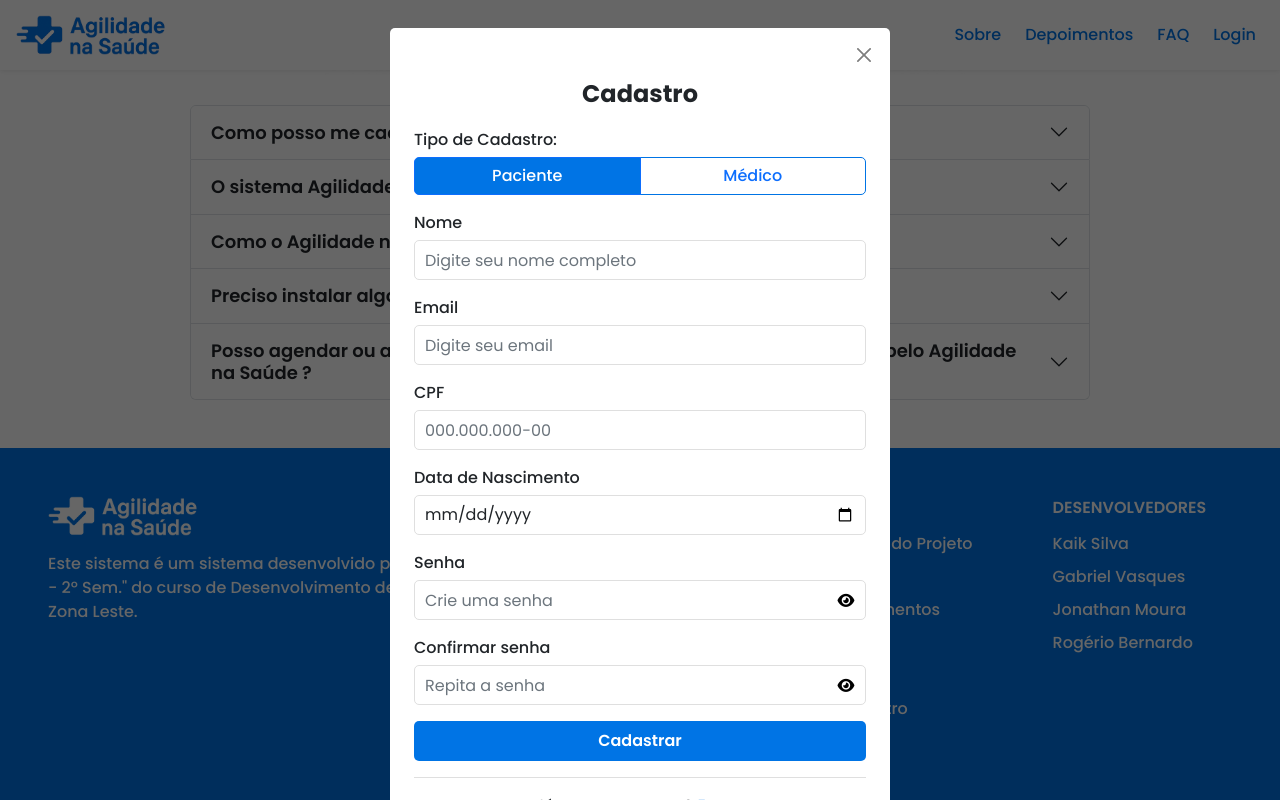
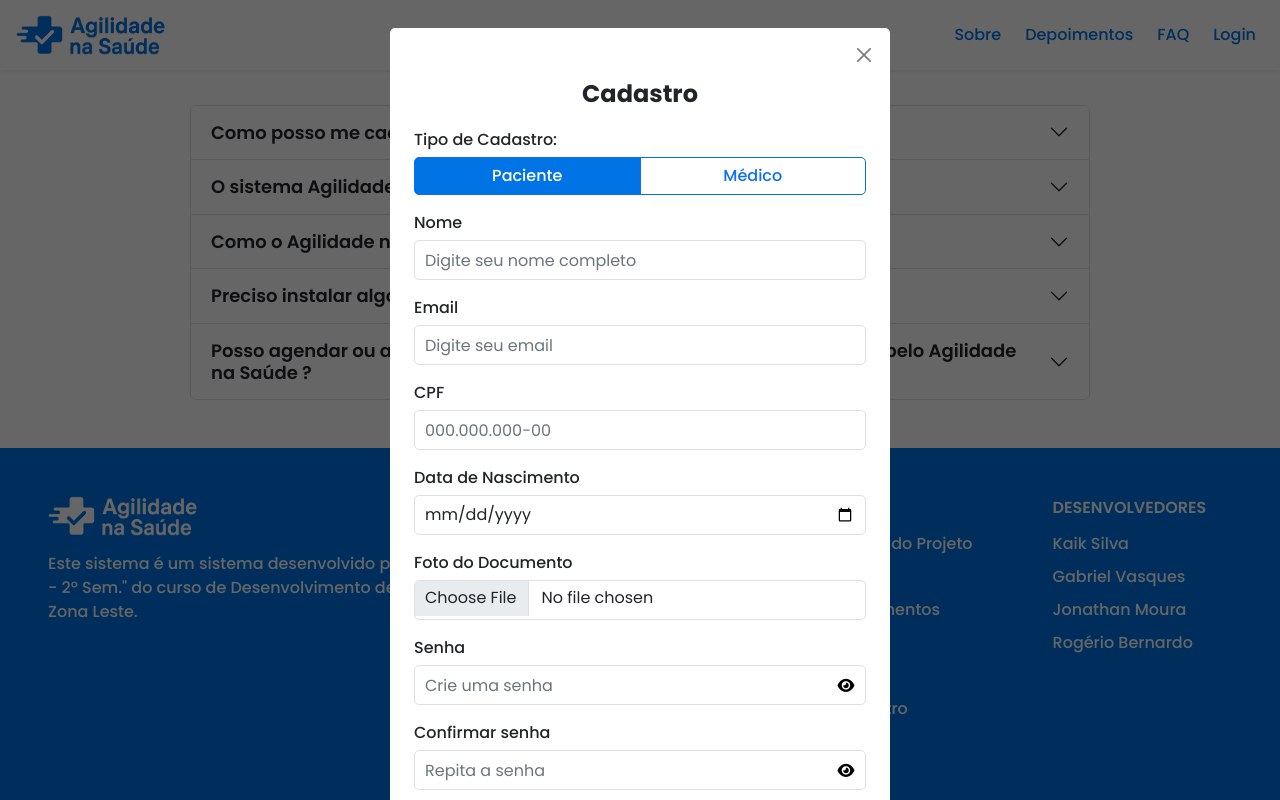
Before and after one commit to kaikdev/agilidade-na-saude, a React (Vite) app: page / in a window 1280 px wide. Both pictures are taken after a click on the link "Cadastro". Shown: the part 3831-4631 px from the top of the page. Built offline with nearby package versions, Linux system fonts and the light colour scheme.

Commit message:
Refactor: Create User with Document Image

```diff
--- a/src/components/modals/RegisterModal.jsx
+++ b/src/components/modals/RegisterModal.jsx
@@ -1,4 +1,4 @@
-import React, { useState } from 'react';
+import React, { useState, useRef, useEffect } from 'react';
 import axios from 'axios';
 import './Modal.css';
 import Swal from 'sweetalert2';
@@ -20,14 +20,24 @@ function RegisterModal() {
     const [specialty, setSpecialty] = useState('');
     const [presentation, setPresentation] = useState('');
 
+    // Campos Imagem
     const [imageFile, setImageFile] = useState(null);
+    const imageInputRef = useRef(null);
 
+    // Loading
     const [cadastroLoading, setCadastroLoading] = useState(false);
 
     const [showPasswordStates, togglePasswordVisibility] = usePasswordToggle({
         cadastroSenha: false,
         confirmarSenha: false,
     });
+
+    useEffect(() => {
+        setImageFile(null);
+        if (imageInputRef.current) {
+            imageInputRef.current.value = null;
+        }
+    }, [selectedRole]);
 
     const formatBirthDateForAPI = (dateString) => {
         if (!dateString) return null;
@@ -91,18 +101,19 @@ function RegisterModal() {
             apiUrl = `${API_BASE_URL}/api/users`;
 
             formData.append('birth_date', formatBirthDateForAPI(cadastroData));
-
             formData.append('role', 'user');
 
-            if (!cadastroData) {
+            if (!cadastroData || !imageFile) {
                 Swal.fire({
                     icon: 'error',
                     title: 'Atenção!',
-                    text: 'Data de Nascimento é obrigatória para Pacientes.',
+                    text: 'Data de Nascimento e Foto do Documento são obrigatórios para Pacientes.',
                 });
                 setCadastroLoading(false);
                 return;
             }
+
+            formData.append('documentImage', imageFile);
         }
         else if (selectedRole === 'admin') { // Cadastro de Médico (Admin)
             apiUrl = `${API_BASE_URL}/api/admin`;
@@ -157,6 +168,9 @@ function RegisterModal() {
             setSpecialty('');
             setPresentation('');
             setImageFile(null);
+            if (imageInputRef.current) {
+                imageInputRef.current.value = null;
+            }
         }
         catch (error) {
             console.error('Erro no cadastro:', error);
@@ -181,6 +195,9 @@ function RegisterModal() {
             setCadastroLoading(false);
         }
     };
+
+    const imageInputLabel = selectedRole === 'admin' ? 'Foto de Perfil' : 'Foto do Documento';
+    const imageInputId = selectedRole === 'admin' ? 'adminImage' : 'userDocumentImage';
 
     return (
         /* Modal de Cadastro */
@@ -311,20 +328,6 @@ function RegisterModal() {
                                     </div>
 
                                     <div className="item-input mb-3">
-                                        <label htmlFor="adminImage">Imagem de Perfil</label>
-
-                                        <input
-                                            type="file"
-                                            className="form-control"
-                                            id="adminImage"
-                                            accept="image/*"
-                                            onChange={(e) => setImageFile(e.target.files[0])}
-                                            required
-                                            disabled={cadastroLoading}
-                                        />
-                                    </div>
-
-                                    <div className="item-input mb-3">
                                         <label htmlFor="presentation">Apresentação</label>
 
                                         <textarea
@@ -351,6 +354,23 @@ function RegisterModal() {
                                         id="cadastroData"
                                         value={cadastroData}
                                         onChange={(e) => setCadastroData(e.target.value)}
+                                        required
+                                        disabled={cadastroLoading}
+                                    />
+                                </div>
+                            )}
+
+                            {(selectedRole === 'user' || selectedRole === 'admin') && (
+                                <div className="item-input mb-3">
+                                    <label htmlFor={imageInputId}>{imageInputLabel}</label>
+
+                                    <input
+                                        type="file"
+                                        className="form-control"
+                                        id={imageInputId}
+                                        accept="image/*"
+                                        ref={imageInputRef}
+                                        onChange={(e) => setImageFile(e.target.files[0])}
                                         required
                                         disabled={cadastroLoading}
                                     />
```
